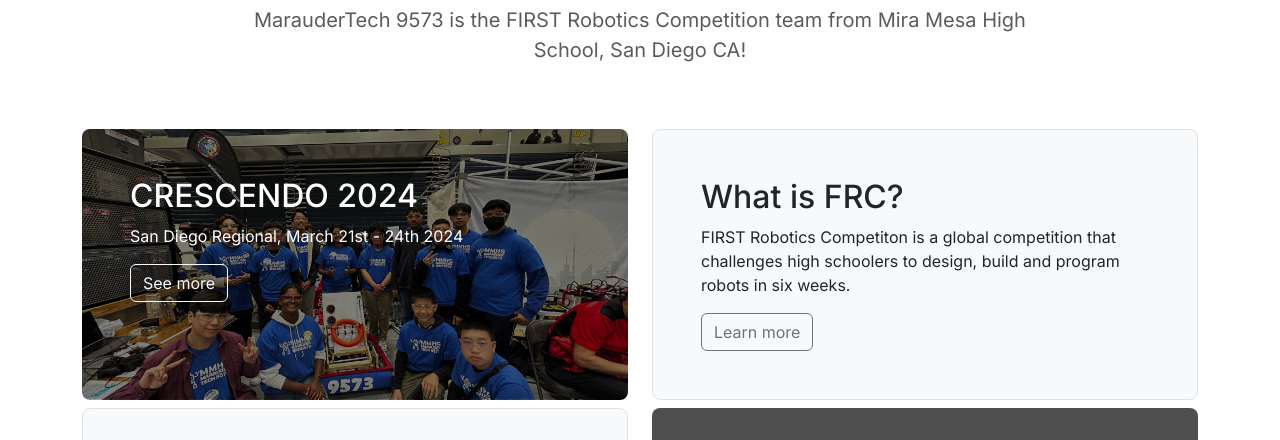
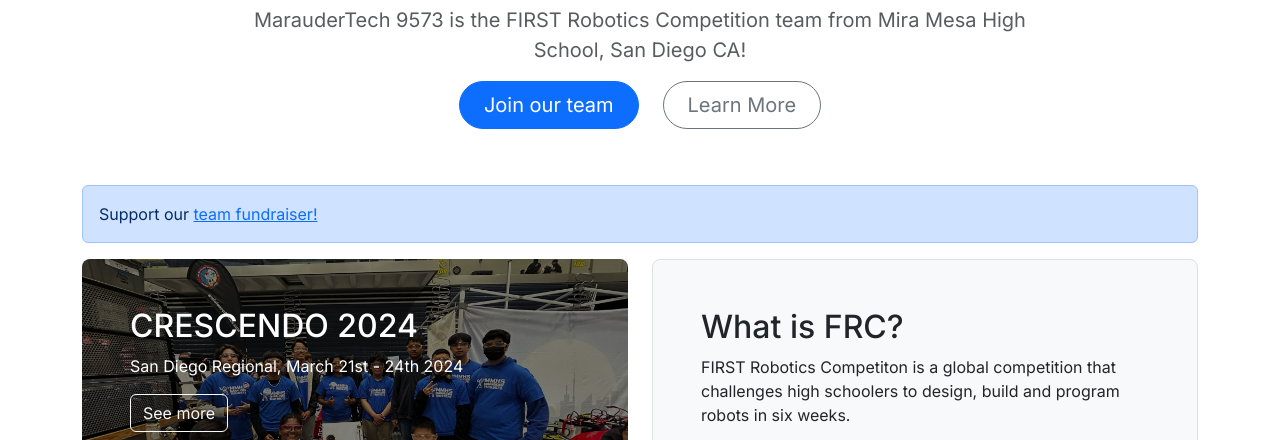
Before and after one commit to MarauderTech-FRC-9573/MarauderTech-FRC-9573.github.io, a plain HTML site: page index.html in a window 1280 px wide. Shown: the part 217-657 px from the top of the page. Drawn offline with nearby package versions, Linux system fonts and the light colour scheme; grey boxes are pictures that could not be loaded.

Commit message:
call to action buttons, fundraising announcement

```diff
--- a/index.html
+++ b/index.html
@@ -34,9 +34,20 @@
             <p class="col-lg-8 mx-auto fs-5 text-muted">
                 MarauderTech 9573 is the FIRST Robotics Competition team from Mira Mesa High School, San Diego CA!
             </p>
+            <div class="d-inline-flex gap-4 mb-2">
+                <a class="d-inline-flex align-items-center btn btn-primary btn-lg px-4 rounded-pill jumbo-btn text-white " type="button" href="https://form.typeform.com/to/tF7SugLv">
+                    Join our team
+                </a>
+                <a class="btn btn-outline-secondary btn-lg px-4 rounded-pill jumbo-btn" type="button" href="https://www.canva.com/design/DAGNR72X0zY/OLO1Mi6APg2rzZLYMui96g/edit">
+                    Learn More
+                </a>
+            </div>
         </div>
     </div>
     <div class="container">
+        <div class="alert alert-primary" role="alert">
+            Support our <a href="https://www.gofundme.com/f/fuel-the-future-support-our-robotics-team">team fundraiser!</a>
+        </div>
         <div class="row align-items-md-stretch">
             <div class="col-md-6 feature">
                 <div class="h-100 p-5 crescendo rounded-3 ">
```
Also changed, not shown: about.html (+10 -0 lines), involved.html (+9 -0 lines).
